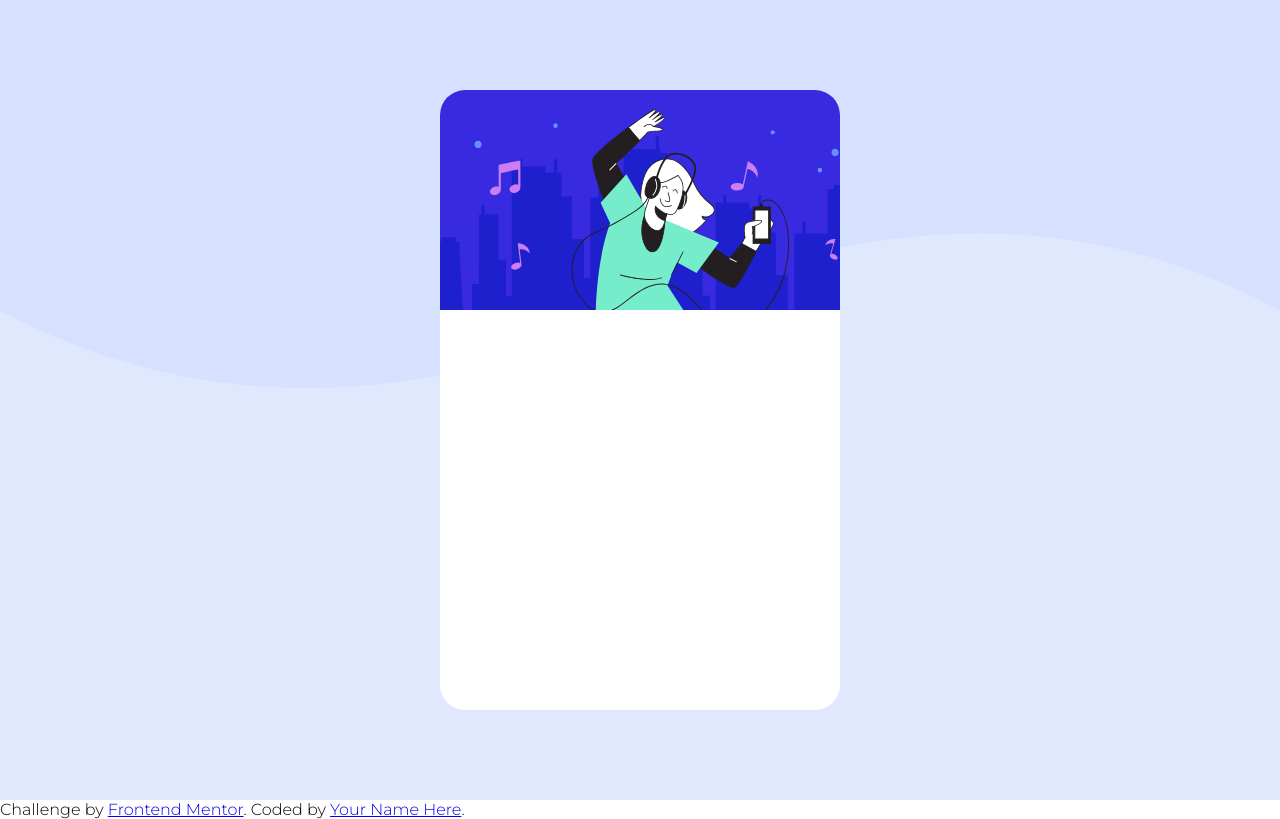
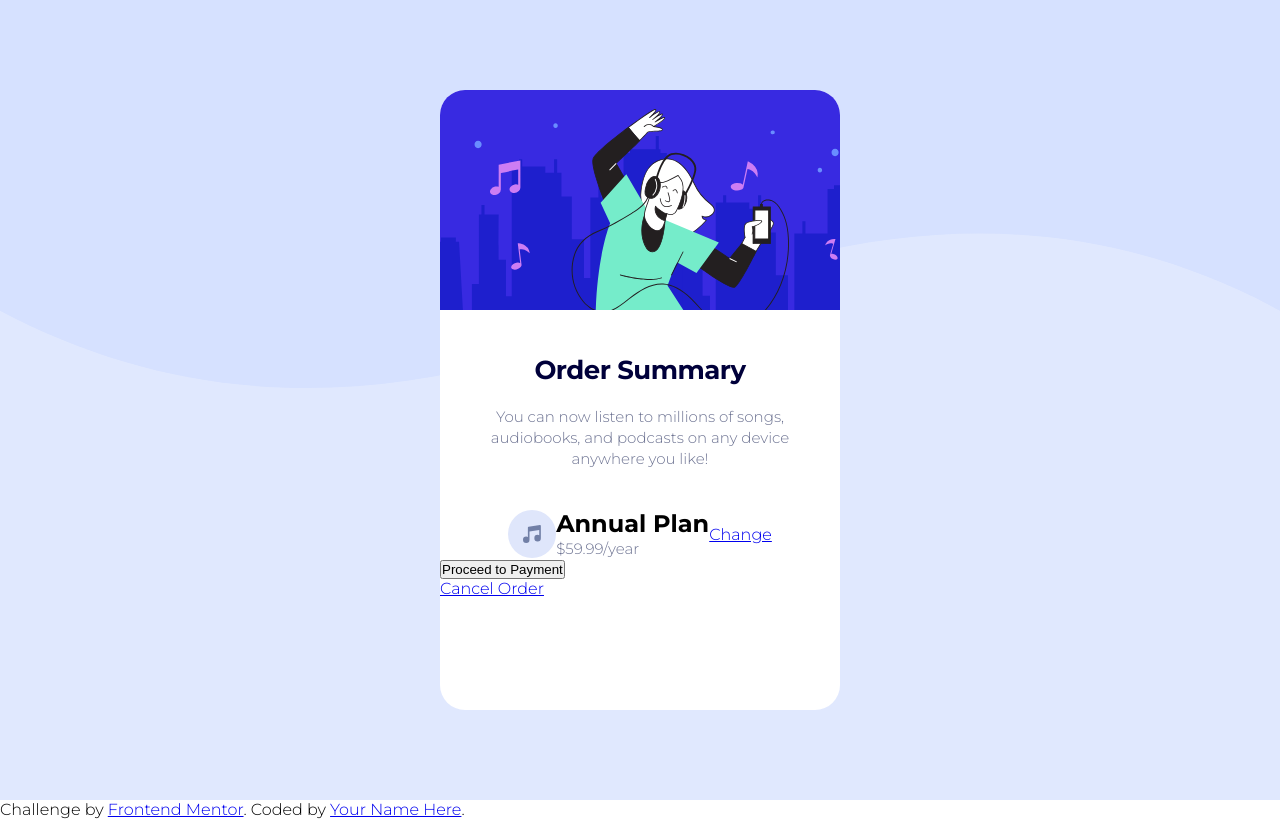
Before and after one commit to Sagameister/order-summary-component-main, a plain HTML site: page index.html in a window 1280 px wide. Drawn offline with Linux system fonts and the light colour scheme.

Commit message:
style h1 and paragraph content

```diff
--- a/index.html
+++ b/index.html
@@ -14,14 +14,31 @@
         <link rel="stylesheet" href="./style.css">
         <link rel="preconnect" href="https://fonts.googleapis.com">
         <link rel="preconnect" href="https://fonts.gstatic.com" crossorigin>
-        <link href="https://fonts.googleapis.com/css2?family=Montserrat:wght@300&display=swap" rel="stylesheet">
+        <link rel="preconnect" href="https://fonts.googleapis.com">
+<link rel="preconnect" href="https://fonts.gstatic.com" crossorigin>
+<link href="https://fonts.googleapis.com/css2?family=Montserrat:wght@300;700&display=swap" rel="stylesheet">
     </head>
     <body>
 
         <div class="flex-container">
             <div class="card-container">
-              <img src="./images/illustration-hero.svg" />
+              <img src="./images/illustration-hero.svg" class="illustration" />
+              <div class="card-content">
+                <h1>Order Summary</h1>
+                <p>You can now listen to millions of songs, audiobooks, and podcasts on any device anywhere you like!</p>
+              </div>
+              <div class="price-wrapper">
+                <img src="./images/icon-music.svg" />
+                <div class="price">
+                  <h2>Annual Plan</h2>
+                  <p>$59.99/year</p>
+                </div>
+                <a href="#">Change</a>
+              </div>
+              <button>Proceed to Payment</button><br>
+              <a href="#">Cancel Order</a>
             </div>
+
         </div>
 
 
--- a/style-min.css
+++ b/style-min.css
@@ -8,17 +8,30 @@ body {
     font-family: 'Montserrat', sans-serif;
     font-weight: 300;
 }
-
+h1 {
+    font-family: 'Montserrat', sans-serif;
+    font-weight: 700;
+    margin: 0 0 20px 0;
+    font-size: 26px;
+    color: #00003A;
+    letter-spacing: -0.5px;
+}
+p {
+    font-size: 15px;
+    color: #6D7392;
+    line-height: 1.4;
+}
 
 /* Flex Hero */
 .flex-container {
+    margin: 0 auto;
     background-color: #e0e8fe;
     display: flex;
     flex-direction: column;
     justify-content: center;
     align-items: center;
     height: 100vh;
-    width: 100%;
+    max-width: 1440px;
     background-image: url(./images/pattern-background-desktop.svg);
     background-repeat: no-repeat;
     background-size: contain;
@@ -31,6 +44,18 @@ body {
     border-radius: 25px;
     overflow: hidden;
 }
+.card-content {
+    text-align: center;
+    padding: 40px 40px;
+}
+.illustration {
+    margin: 0 auto;
+}
 
-
-/*  */
+.price-wrapper {
+    display: flex;
+    align-items: center;
+    justify-content: center;
+    flex-direction: row;
+    width: 100%;
+}
--- a/style.css
+++ b/style.css
@@ -8,17 +8,30 @@ body {
     font-family: 'Montserrat', sans-serif;
     font-weight: 300;
 }
-
+h1 {
+    font-family: 'Montserrat', sans-serif;
+    font-weight: 700;
+    margin: 0 0 20px 0;
+    font-size: 26px;
+    color: #00003A;
+    letter-spacing: -0.5px;
+}
+p {
+    font-size: 15px;
+    color: #6D7392;
+    line-height: 1.4;
+}
 
 /* Flex Hero */
 .flex-container {
+    margin: 0 auto;
     background-color: #e0e8fe;
     display: flex;
     flex-direction: column;
     justify-content: center;
     align-items: center;
     height: 100vh;
-    width: 100%;
+    max-width: 1440px;
     background-image: url(./images/pattern-background-desktop.svg);
     background-repeat: no-repeat;
     background-size: contain;
@@ -31,6 +44,18 @@ body {
     border-radius: 25px;
     overflow: hidden;
 }
+.card-content {
+    text-align: center;
+    padding: 40px 40px;
+}
+.illustration {
+    margin: 0 auto;
+}
 
-
-/*  */
+.price-wrapper {
+    display: flex;
+    align-items: center;
+    justify-content: center;
+    flex-direction: row;
+    width: 100%;
+}
```
